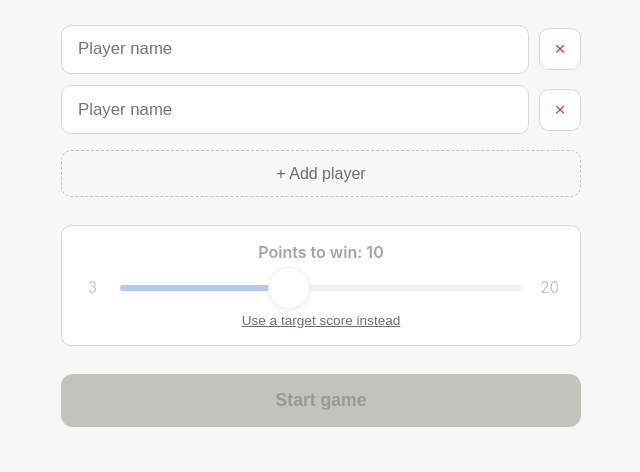
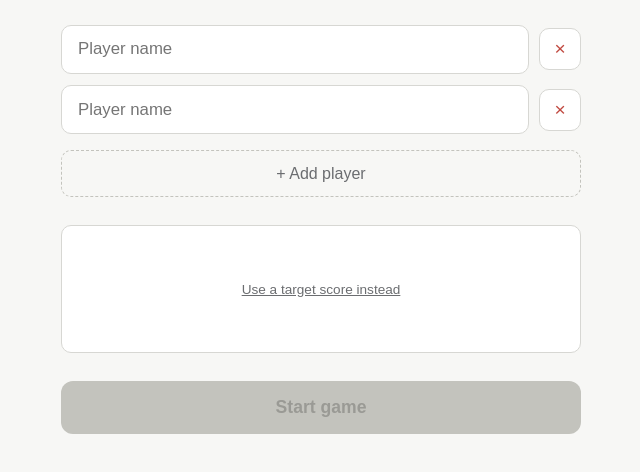
Before and after one commit to nantyfuentes/whatsthescore, a plain HTML site: page index.html in a window 1280 px wide. Both pictures are taken after a click on the button "Play without a target score". Shown: the part 152-624 px from the top of the page, without its empty margins (319-959 px from the left). Drawn offline with Linux system fonts and the light colour scheme.

Commit message:
Fix no-target toggle: hide slider instead of dim, fix centering and CTA shift'

```diff
--- a/index.html
+++ b/index.html
@@ -211,6 +211,11 @@
     border-radius: 10px;
     padding: 1rem 1.1rem;
     margin-bottom: 1.75rem;
+    display: flex;
+    flex-direction: column;
+    justify-content: center;
+    gap: 0.9rem;
+    min-height: 128px;
   }
   #sliderSection {
     transition: opacity 0.2s;
@@ -264,7 +269,6 @@
     display: block;
     width: 100%;
     text-align: center;
-    margin-top: 0.9rem;
     background: transparent;
     border: none;
     color: var(--text-secondary);
@@ -546,12 +550,10 @@
   function setNoTargetMode(on) {
     noTargetMode = on;
     if (noTargetMode) {
-      sliderSection.style.opacity = '0.4';
-      sliderSection.style.pointerEvents = 'none';
+      sliderSection.style.display = 'none';
       noTargetToggle.textContent = 'Use a target score instead';
     } else {
-      sliderSection.style.opacity = '1';
-      sliderSection.style.pointerEvents = 'auto';
+      sliderSection.style.display = 'block';
       noTargetToggle.textContent = 'Play without a target score';
     }
   }
```
